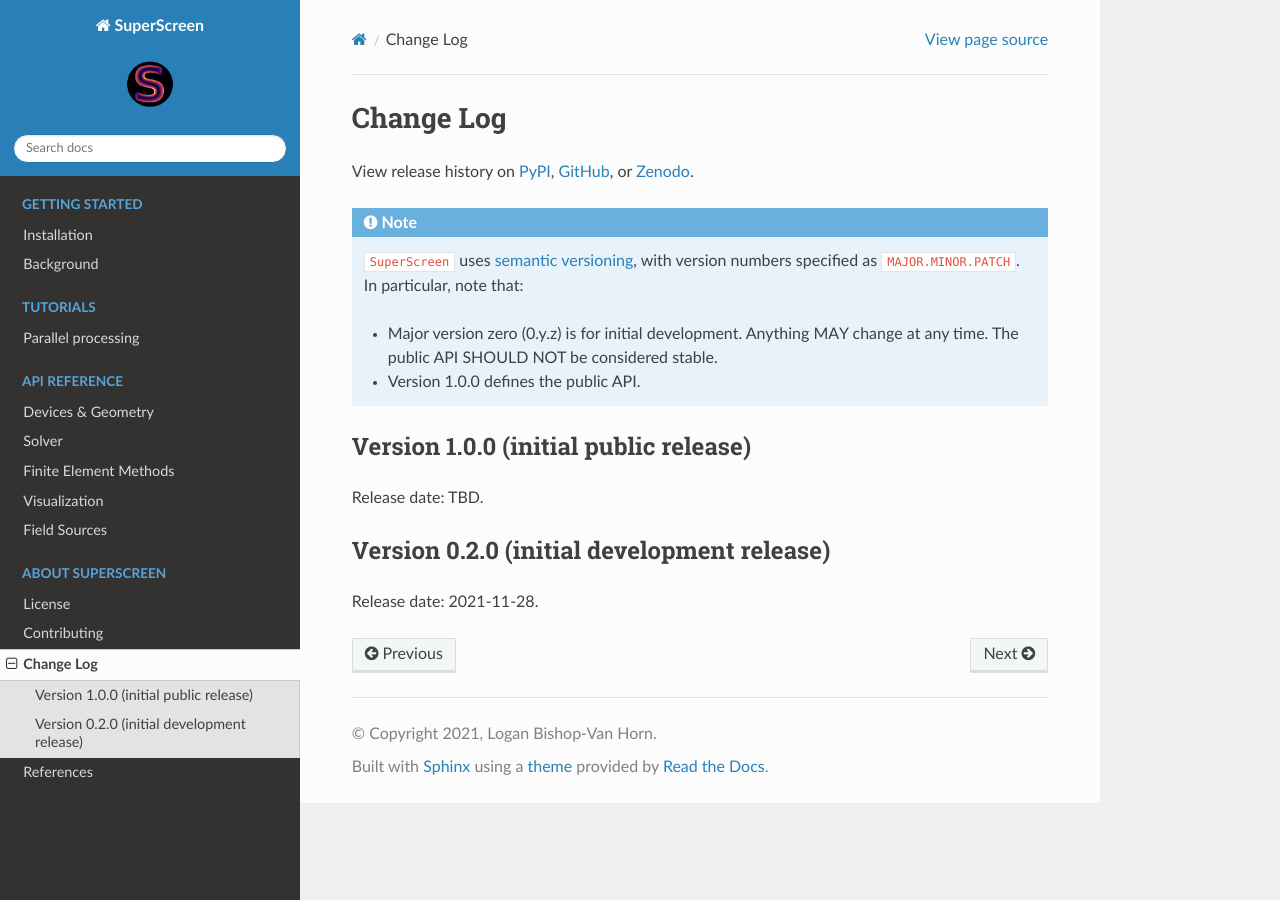
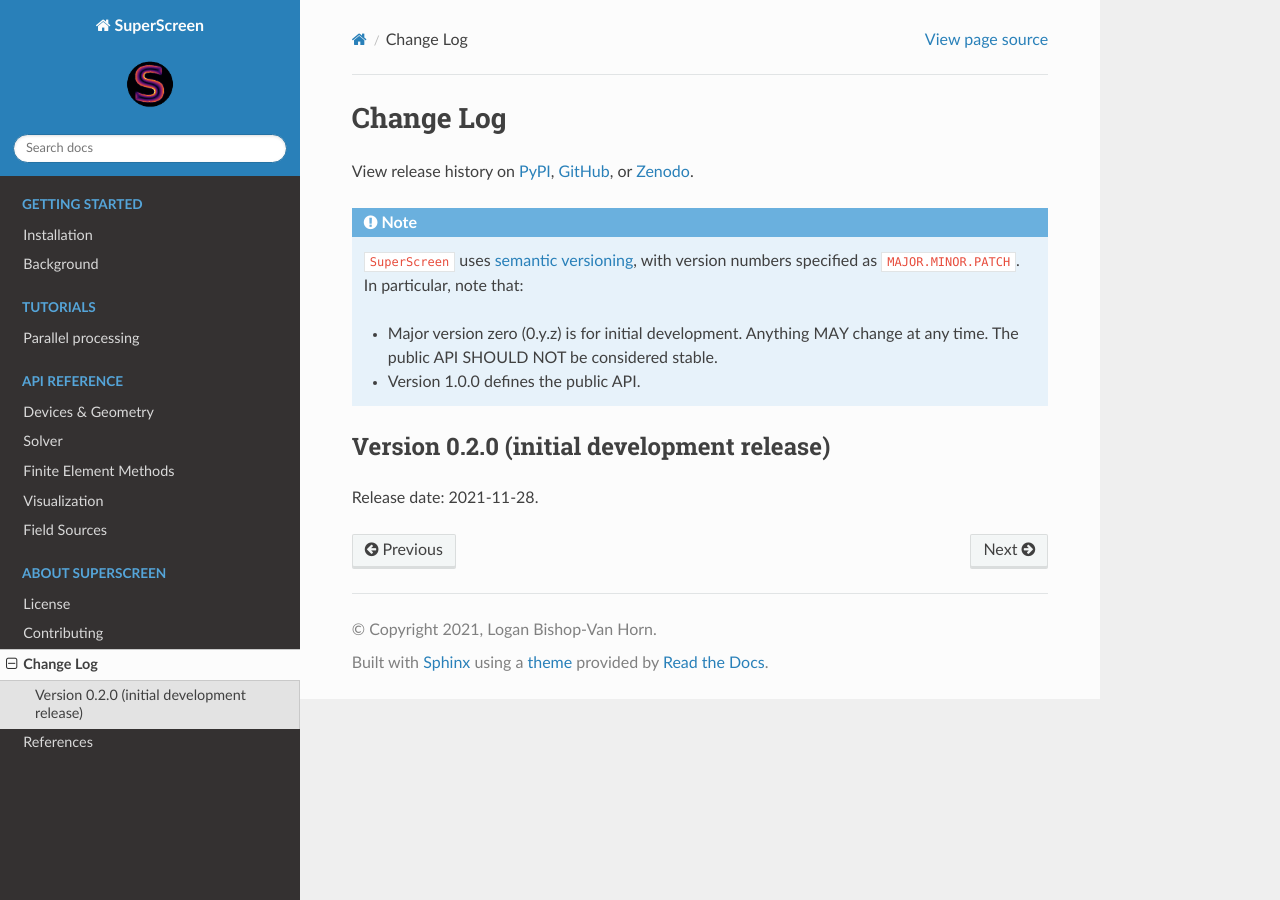
Before and after one commit to loganbvh/superscreen, a Sphinx documentation site: the page built from docs/about/changelog.rst, in a window 1280 px wide. Built offline with Sphinx 7.4.7 and the Read the Docs theme 2.0.0, drawn with Linux system fonts in a browser that asks for light colours; pages that are not in the unit, such as notebooks, are missing from menus.

Commit message:
Update changelog.rst

```diff
--- a/docs/about/changelog.rst
+++ b/docs/about/changelog.rst
@@ -14,10 +14,6 @@
       The public API SHOULD NOT be considered stable.
     - Version 1.0.0 defines the public API.
 
-Version 1.0.0 (initial public release)
---------------------------------------
-
-Release date: TBD.
 
 Version 0.2.0 (initial development release)
 -------------------------------------------
```
